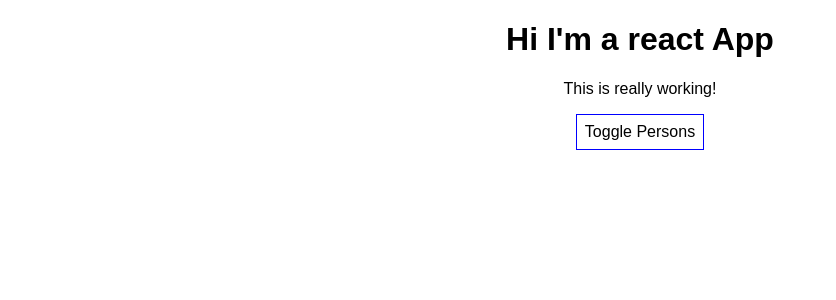
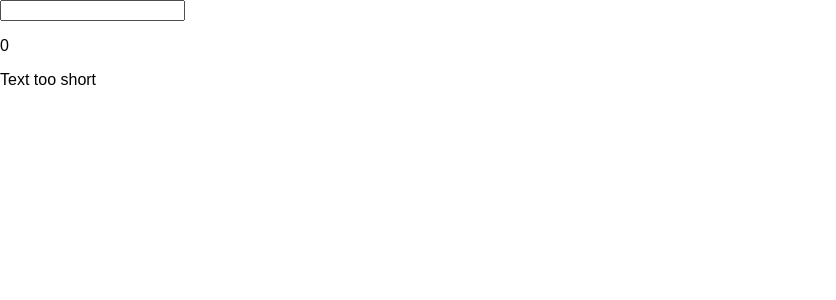
Before and after one commit to darthinvader/react-learning, a React (Create React App) app in the folder react-complete/: page / in a window 1280 px wide. Shown: the top 300 px of the page, without its empty margins (0-836 px from the left). Built offline with nearby package versions, Linux system fonts and the light colour scheme.

Commit message:
[learning] assignment complete

```diff
--- /dev/null
+++ b/react-complete/src/Assignments/App.js
@@ -0,0 +1,48 @@
+import React, { Component } from "react";
+import ValidationComponent from "./ValidationComponent";
+import CharComponent from "./CharComponent";
+class App extends Component {
+  state = {
+    enteredText: "",
+  };
+
+  setTextHandler = (event) => {
+    console.log(event);
+    this.setState({
+      enteredText: event.target.value,
+    });
+  };
+
+  deleteCharHandler = (index) => {
+    let text = this.state.enteredText.split("");
+    text.splice(index, 1);
+    text = text.join("");
+    console.log(text);
+    this.setState({ enteredText: text });
+  };
+
+  render() {
+    const characters = [...this.state.enteredText].map((char, index) => {
+      return (
+        <div>
+          <CharComponent
+            character={char}
+            key={index}
+            click={() => this.deleteCharHandler(index)}
+          />
+        </div>
+      );
+    });
+
+    return (
+      <div>
+        <input onChange={this.setTextHandler} value={this.state.enteredText} />
+        <p>{this.state.enteredText.length}</p>
+        <ValidationComponent strLength={this.state.enteredText.length} />
+        {characters}
+      </div>
+    );
+  }
+}
+
+export default App;
--- /dev/null
+++ b/react-complete/src/Assignments/CharComponent.js
@@ -0,0 +1,19 @@
+import React from "react";
+
+const charComponent = (props) => {
+  const style = {
+    display: "inline-block",
+    padding: "16px",
+    textAlign: "center",
+    margin: "16px",
+    border: "1px solid black",
+  };
+
+  return (
+    <p onClick={props.click} style={style}>
+      {props.character}
+    </p>
+  );
+};
+
+export default charComponent;
--- /dev/null
+++ b/react-complete/src/Assignments/ValidationComponent.js
@@ -0,0 +1,13 @@
+import React from "react";
+
+const validationComponent = (props) => {
+  const msg = props.strLength <= 5 ? "Text too short" : "Text long enough";
+
+  return (
+    <div>
+      <p>{msg}</p>
+    </div>
+  );
+};
+
+export default validationComponent;
```
Also changed, not shown: react-complete/src/index.js (+6 -6 lines).
